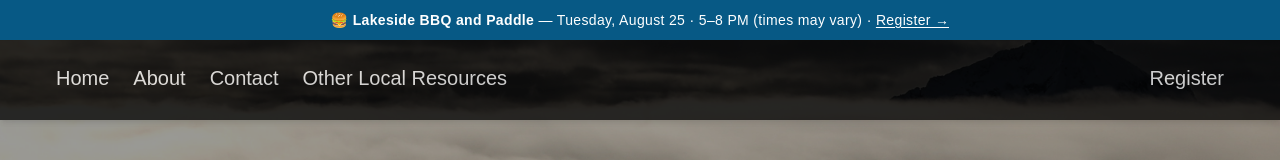
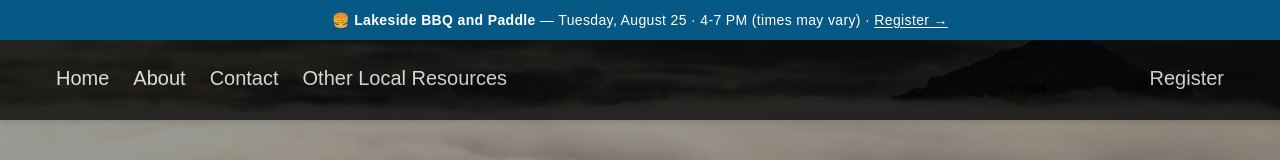
Before and after one commit to bhood239/sadBoysSkiClub, a Next.js app: page / in a window 1280 px wide. Shown: the top 160 px of the page. Built offline with nearby package versions, Linux system fonts and the light colour scheme.

Commit message:
Update AnnouncementBanner.tsx

```diff
--- a/app/components/AnnouncementBanner.tsx
+++ b/app/components/AnnouncementBanner.tsx
@@ -13,7 +13,7 @@ export default function AnnouncementBanner() {
         <span className="font-semibold">Lakeside BBQ and Paddle</span>
         <span className="hidden sm:inline">
           {" "}
-          — Tuesday, August 25 · 5–8 PM (times may vary)
+          — Tuesday, August 25 · 4-7 PM (times may vary)
         </span>{" "}
         · <span className="underline underline-offset-2">Register&nbsp;→</span>
       </p>
```
